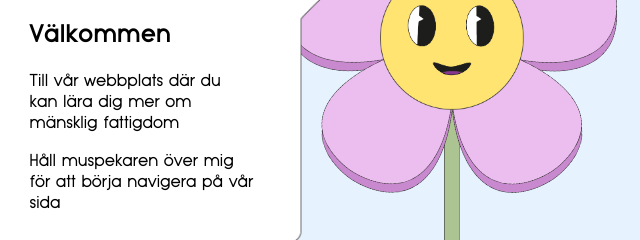
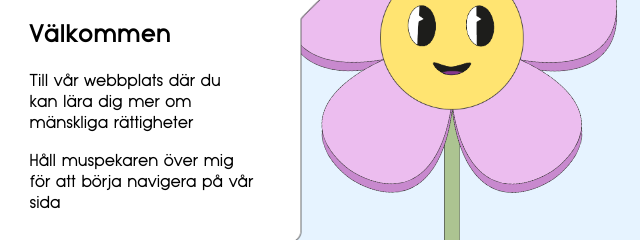
Before and after one commit to zushiiz/Projekt-Vecka, a plain HTML site: page index.html in a window 1280 px wide. Shown: the part 426-666 px from the top of the page, 188-828 px from the left. Drawn offline with Linux system fonts and the light colour scheme.

```diff
--- a/index.html
+++ b/index.html
@@ -30,7 +30,7 @@
 
   <div id="blommtext">
     <h2 id="mainblommtext1">Välkommen</h2>
-    <p id="blommtext1">Till vår webbplats där du kan lära dig mer om mänsklig fattigdom</p>
+    <p id="blommtext1">Till vår webbplats där du kan lära dig mer om mänskliga rättigheter</p>
     <p id="blommtext2">Håll muspekaren över mig för att börja navigera på vår sida</p>
   </div>
 
```
